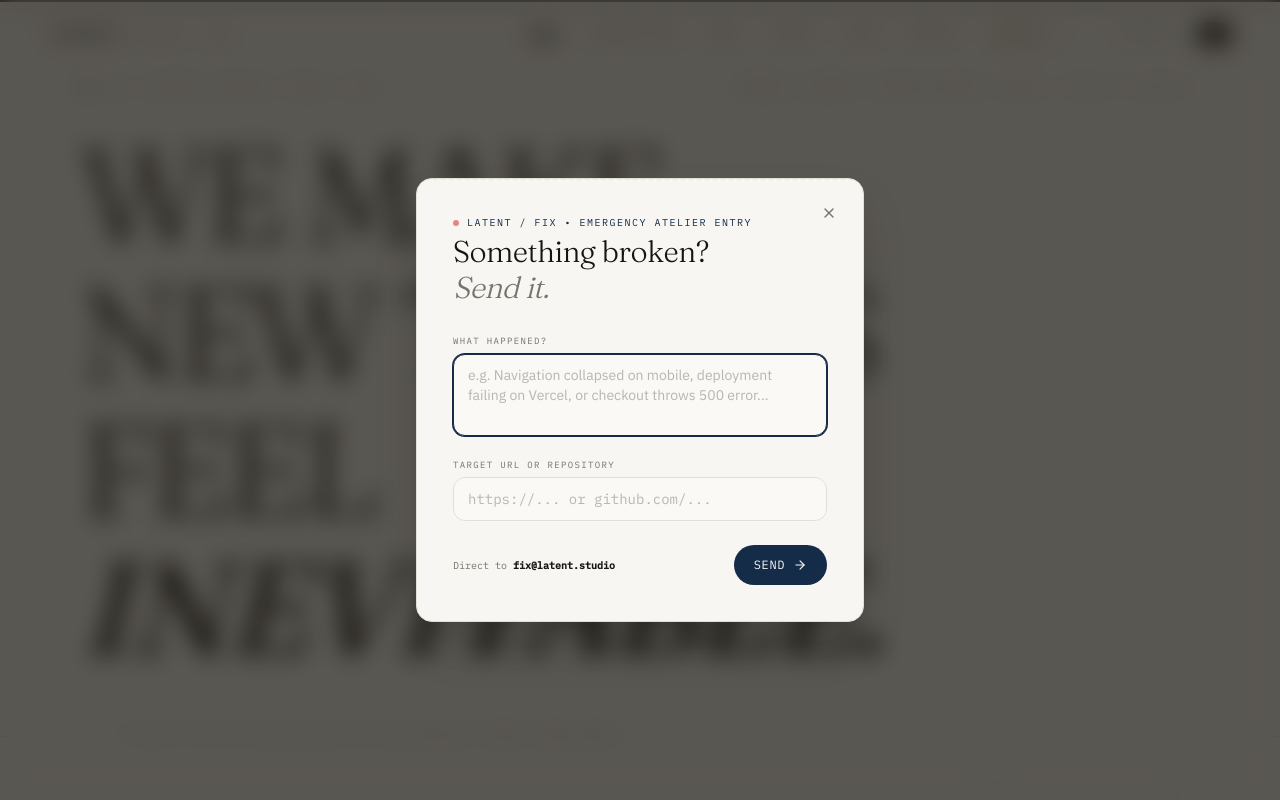
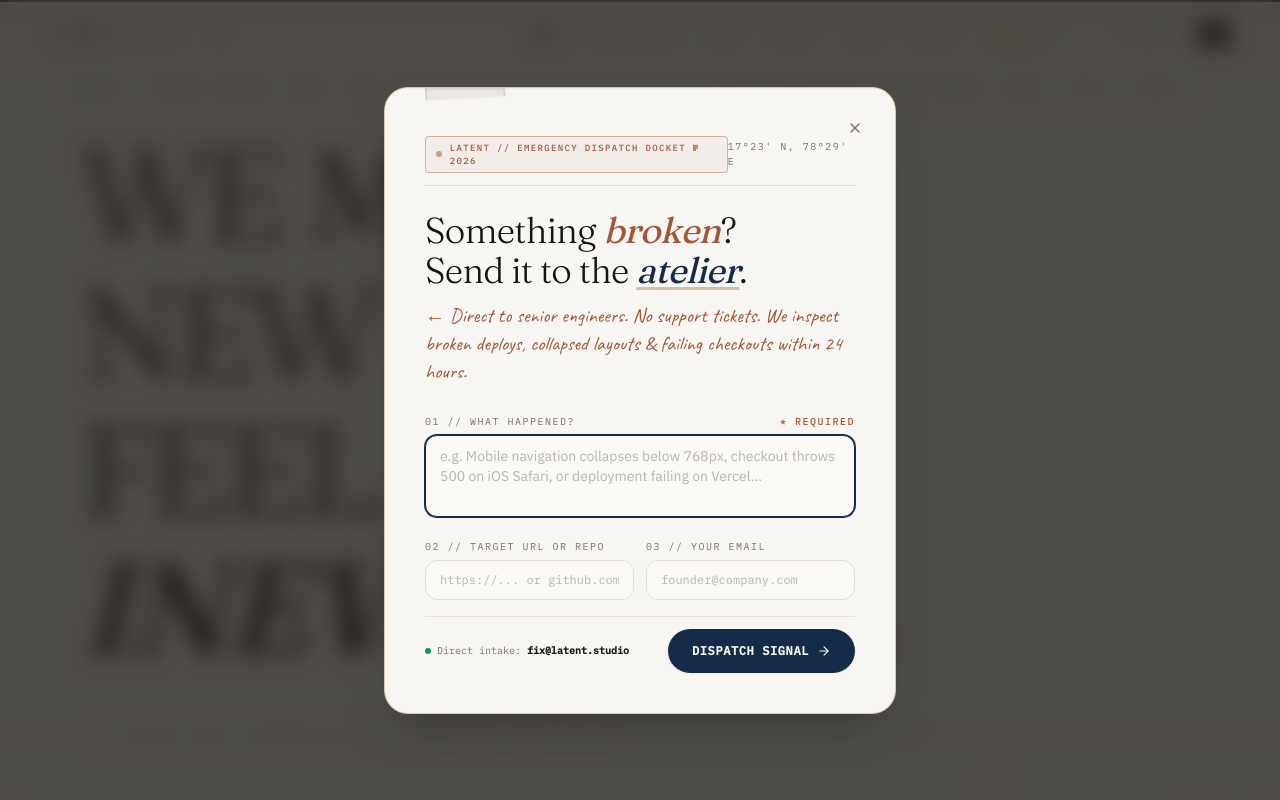
Before and after one commit to theninthfoundry/latent-, a Next.js app: page / in a window 1280 px wide. Both pictures are taken after a click on the button "Emergency Repair Intake: fix@latent.studio". Shown: the top 800 px of the page. Built offline with nearby package versions, Linux system fonts and the light colour scheme; no server answers.

Commit message:
feat(fix): re-architect emergency repair modal as physical dispatch docket

```diff
--- a/src/components/latent/latent-fix-modal.tsx
+++ b/src/components/latent/latent-fix-modal.tsx
@@ -2,7 +2,7 @@
 
 import React, { useState } from "react";
 import { motion, AnimatePresence } from "framer-motion";
-import { X, ArrowRight, Check } from "lucide-react";
+import { X, ArrowRight, Check, ShieldAlert, Sparkles } from "lucide-react";
 
 interface LatentFixModalProps {
   isOpen: boolean;
@@ -12,6 +12,7 @@
 export function LatentFixModal({ isOpen, onClose }: LatentFixModalProps) {
   const [whatHappened, setWhatHappened] = useState("");
   const [targetSystem, setTargetSystem] = useState("");
+  const [contactEmail, setContactEmail] = useState("");
   const [submitted, setSubmitted] = useState(false);
 
   const handleSubmit = (e: React.FormEvent) => {
@@ -24,13 +25,14 @@
     setSubmitted(false);
     setWhatHappened("");
     setTargetSystem("");
+    setContactEmail("");
     onClose();
   };
 
   return (
     <AnimatePresence>
       {isOpen && (
-        <div className="fixed inset-0 z-[99999] flex items-center justify-center p-4 sm:p-6 bg-ink/70 backdrop-blur-md">
+        <div className="fixed inset-0 z-[99999] flex items-center justify-center p-4 sm:p-6 bg-ink/75 backdrop-blur-md">
           {/* Backdrop Click Dismiss */}
           <motion.div
             initial={{ opacity: 0 }}
@@ -40,105 +42,153 @@
             className="absolute inset-0"
           />
 
-          {/* Minimal Atelier Back Door Modal */}
+          {/* Handcrafted Atelier Dispatch Docket */}
           <motion.div
-            initial={{ opacity: 0, scale: 0.98, y: 12 }}
+            initial={{ opacity: 0, scale: 0.96, y: 14 }}
             animate={{ opacity: 1, scale: 1, y: 0 }}
-            exit={{ opacity: 0, scale: 0.98, y: 12 }}
-            transition={{ duration: 0.25, ease: [0.16, 1, 0.3, 1] }}
-            className="relative z-10 w-full max-w-md bg-paper p-7 sm:p-9 rounded-2xl border border-paper-border shadow-2xl overflow-hidden"
+            exit={{ opacity: 0, scale: 0.96, y: 14 }}
+            transition={{ duration: 0.28, ease: [0.16, 1, 0.3, 1] }}
+            className="relative z-10 w-full max-w-lg bg-paper p-7 sm:p-10 rounded-3xl border border-atelier-brass/50 shadow-2xl overflow-hidden"
           >
+            {/* Tilted Parchment Washi Tape at Top Left */}
+            <div className="washi-tape -top-2.5 left-10 opacity-90 shadow-xs" />
+
             {/* Fine Indian stitch line at top */}
             <div className="absolute top-0 left-0 right-0 textile-stitch-x opacity-60" />
 
             {/* Close Button */}
             <button
               onClick={onClose}
-              className="absolute top-5 right-5 p-1.5 text-ink-muted hover:text-ink transition-colors rounded-full focus:outline-none"
+              className="absolute top-6 right-6 p-2 text-ink-muted hover:text-ink hover:bg-paper-subtle transition-colors rounded-full focus:outline-none"
               aria-label="Close"
             >
               <X className="w-4 h-4" />
             </button>
 
             {!submitted ? (
-              <div className="space-y-6">
-                {/* Header */}
-                <div className="space-y-1">
-                  <div className="flex items-center gap-2 font-mono text-[10px] uppercase tracking-widest text-atelier-indigo">
-                    <span className="w-1.5 h-1.5 rounded-full bg-red-600 animate-pulse" />
-                    <span>LATENT / FIX &bull; Emergency Atelier Entry</span>
+              <div className="space-y-6 pt-2">
+                {/* Docket Rubber Stamp Header */}
+                <div className="flex items-center justify-between border-b border-paper-border pb-3">
+                  <div className="inline-flex items-center gap-2 px-2.5 py-1 rounded border border-accent-clay/40 bg-accent-clay/5 font-mono text-[9px] uppercase tracking-widest text-accent-clay font-medium">
+                    <span className="h-1.5 w-1.5 rounded-full bg-accent-clay animate-pulse" />
+                    <span>LATENT // EMERGENCY DISPATCH DOCKET № 2026</span>
                   </div>
-                  <h3 className="font-serif text-3xl font-light text-ink tracking-tight">
-                    Something broken? <br />
-                    <span className="italic text-ink-muted">Send it.</span>
-                  </h3>
+                  <span className="font-mono text-[10px] text-ink-muted tracking-widest hidden sm:inline">
+                    17°23&apos; N, 78°29&apos; E
+                  </span>
                 </div>
 
-                {/* The 2-field raw submission */}
+                {/* Mixed-Font Headline */}
+                <div className="space-y-2">
+                  <h3 className="font-serif text-3xl sm:text-4xl font-light text-ink tracking-tight leading-[1.1]">
+                    Something{" "}
+                    <span className="italic font-normal text-accent-clay">
+                      broken
+                    </span>
+                    ? <br />
+                    Send it to the{" "}
+                    <span className="italic font-normal text-atelier-indigo underline decoration-atelier-brass/60 underline-offset-4">
+                      atelier
+                    </span>
+                    .
+                  </h3>
+
+                  {/* Handwritten Annotation in Caveat */}
+                  <p className="font-hand text-lg sm:text-xl text-accent-clay leading-snug pt-1">
+                    ← Direct to senior engineers. No support tickets. We inspect broken deploys, collapsed layouts &amp; failing checkouts within 24 hours.
+                  </p>
+                </div>
+
+                {/* Dispatch Form */}
                 <form onSubmit={handleSubmit} className="space-y-4 pt-1">
                   <div>
-                    <label className="block font-mono text-[9px] uppercase tracking-widest text-ink-muted mb-1.5">
-                      What happened?
+                    <label className="flex items-center justify-between font-mono text-[10px] uppercase tracking-widest text-ink-muted mb-1.5">
+                      <span>01 // What happened?</span>
+                      <span className="text-accent-clay font-medium">* Required</span>
                     </label>
                     <textarea
                       rows={3}
                       required
                       autoFocus
-                      placeholder="e.g. Navigation collapsed on mobile, deployment failing on Vercel, or checkout throws 500 error..."
+                      placeholder="e.g. Mobile navigation collapses below 768px, checkout throws 500 on iOS Safari, or deployment failing on Vercel..."
                       value={whatHappened}
                       onChange={(e) => setWhatHappened(e.target.value)}
-                      className="w-full px-3.5 py-2.5 rounded-xl bg-paper-card border border-paper-border font-sans text-xs sm:text-sm text-ink placeholder:text-ink-muted/50 focus:outline-none focus:border-atelier-indigo focus:ring-1 focus:ring-atelier-indigo resize-none"
+                      className="w-full px-3.5 py-2.5 rounded-xl bg-paper-card border border-paper-border font-sans text-xs sm:text-sm text-ink placeholder:text-ink-muted/50 focus:outline-none focus:border-atelier-indigo focus:ring-1 focus:ring-atelier-indigo resize-none leading-relaxed transition-all shadow-2xs"
                     />
                   </div>
 
+                  <div className="grid grid-cols-1 sm:grid-cols-2 gap-3">
                     <div>
-                    <label className="block font-mono text-[9px] uppercase tracking-widest text-ink-muted mb-1.5">
-                      Target URL or Repository
+                      <label className="block font-mono text-[10px] uppercase tracking-widest text-ink-muted mb-1.5">
+                        02 // Target URL or Repo
                       </label>
                       <input
                         type="text"
                         placeholder="https://... or github.com/..."
                         value={targetSystem}
                         onChange={(e) => setTargetSystem(e.target.value)}
-                      className="w-full h-11 px-3.5 rounded-xl bg-paper-card border border-paper-border font-mono text-xs sm:text-sm text-ink placeholder:text-ink-muted/50 focus:outline-none focus:border-atelier-indigo focus:ring-1 focus:ring-atelier-indigo"
+                        className="w-full h-10 px-3.5 rounded-xl bg-paper-card border border-paper-border font-mono text-xs text-ink placeholder:text-ink-muted/50 focus:outline-none focus:border-atelier-indigo focus:ring-1 focus:ring-atelier-indigo transition-all shadow-2xs"
                       />
                     </div>
 
+                    <div>
+                      <label className="block font-mono text-[10px] uppercase tracking-widest text-ink-muted mb-1.5">
+                        03 // Your Email
+                      </label>
+                      <input
+                        type="email"
+                        required
+                        placeholder="founder@company.com"
+                        value={contactEmail}
+                        onChange={(e) => setContactEmail(e.target.value)}
+                        className="w-full h-10 px-3.5 rounded-xl bg-paper-card border border-paper-border font-mono text-xs text-ink placeholder:text-ink-muted/50 focus:outline-none focus:border-atelier-indigo focus:ring-1 focus:ring-atelier-indigo transition-all shadow-2xs"
+                      />
+                    </div>
+                  </div>
+
                   {/* Submission Action */}
-                  <div className="pt-2 flex items-center justify-between">
-                    <span className="font-mono text-[10px] text-ink-muted">
-                      Direct to <strong className="text-ink">fix@latent.studio</strong>
-                    </span>
+                  <div className="pt-3 flex flex-col sm:flex-row sm:items-center justify-between gap-3 border-t border-paper-border/80">
+                    <div className="font-mono text-[10px] text-ink-muted flex items-center gap-1.5">
+                      <span className="w-1.5 h-1.5 rounded-full bg-emerald-600" />
+                      <span>Direct intake: <strong className="text-ink">fix@latent.studio</strong></span>
+                    </div>
+
                     <button
                       type="submit"
-                      className="h-10 px-5 rounded-full bg-atelier-indigo text-paper font-mono text-xs uppercase tracking-wider hover:bg-ink transition-colors flex items-center gap-2 shadow-xs"
+                      className="group h-11 px-6 rounded-full bg-atelier-indigo text-paper font-mono text-xs uppercase tracking-wider hover:bg-ink transition-all flex items-center justify-center gap-2 shadow-sm hover:shadow-md active:scale-[0.98]"
                     >
-                      <span>Send</span>
-                      <ArrowRight className="w-3.5 h-3.5" />
+                      <span className="font-semibold">Dispatch Signal</span>
+                      <ArrowRight className="w-3.5 h-3.5 group-hover:translate-x-0.5 transition-transform" />
                     </button>
                   </div>
                 </form>
               </div>
             ) : (
-              /* Immediate Confirmation State */
-              <div className="py-8 text-center space-y-4">
-                <div className="w-10 h-10 rounded-full bg-atelier-indigo/10 text-atelier-indigo flex items-center justify-center mx-auto">
-                  <Check className="w-5 h-5" />
+              /* Stamped Archival Confirmation State */
+              <div className="py-8 text-center space-y-5">
+                <div className="w-12 h-12 rounded-full bg-emerald-500/10 text-emerald-700 flex items-center justify-center mx-auto border border-emerald-500/20 shadow-xs">
+                  <Check className="w-6 h-6" />
                 </div>
-                <div className="space-y-1">
-                  <h4 className="font-serif text-2xl font-light text-ink">
-                    We&apos;ll take a look.
+
+                <div className="space-y-2">
+                  <span className="inline-block px-3 py-1 rounded-full bg-paper-subtle border border-paper-border font-mono text-[9px] uppercase tracking-widest text-ink-muted">
+                    DOCKET LOGGED // STATUS: QUEUED FOR INSPECTION
+                  </span>
+                  <h4 className="font-serif text-3xl font-light text-ink">
+                    Signal registered. <br />
+                    <span className="italic font-normal text-atelier-indigo">We&apos;ll take it from here.</span>
                   </h4>
-                  <p className="font-sans text-xs sm:text-sm text-ink-muted max-w-xs mx-auto font-light leading-relaxed">
-                    Signal logged into the repair docket. We inspect the breakdown and dispatch direct diagnostic findings.
+                  <p className="font-sans text-xs sm:text-sm text-ink-muted max-w-sm mx-auto font-light leading-relaxed pt-1">
+                    Your breakdown has been dispatched directly to Latent engineers. We inspect the code, reproduce the friction, and reply to <strong className="text-ink">{contactEmail || "your email"}</strong> within 24 hours.
                   </p>
                 </div>
-                <div className="pt-2">
+
+                <div className="pt-4">
                   <button
                     onClick={handleReset}
-                    className="px-4 py-1.5 rounded-full bg-paper border border-paper-border text-ink font-mono text-[10px] uppercase tracking-wider hover:bg-paper-subtle transition-colors"
+                    className="px-6 py-2 rounded-full bg-paper border border-atelier-brass/60 text-ink font-mono text-xs uppercase tracking-wider hover:bg-paper-card transition-all shadow-2xs"
                   >
-                    Done
+                    Close Docket
                   </button>
                 </div>
               </div>
@@ -149,3 +199,5 @@
     </AnimatePresence>
   );
 }
+
+export default LatentFixModal;
```
Lines whose indentation alone changed are shown as unchanged.
